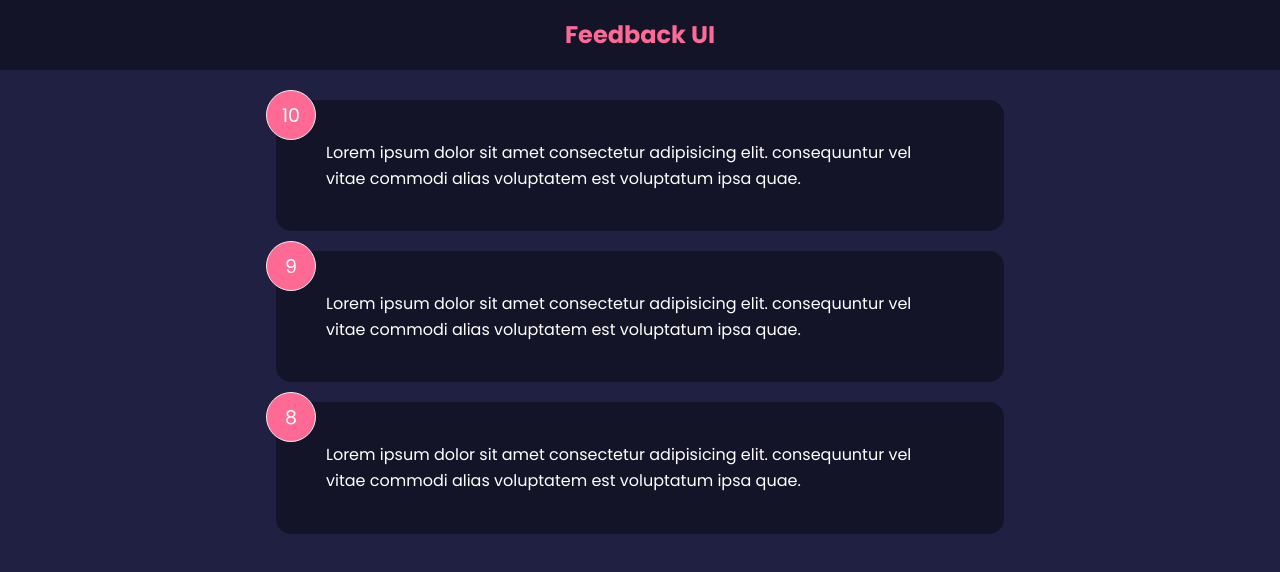
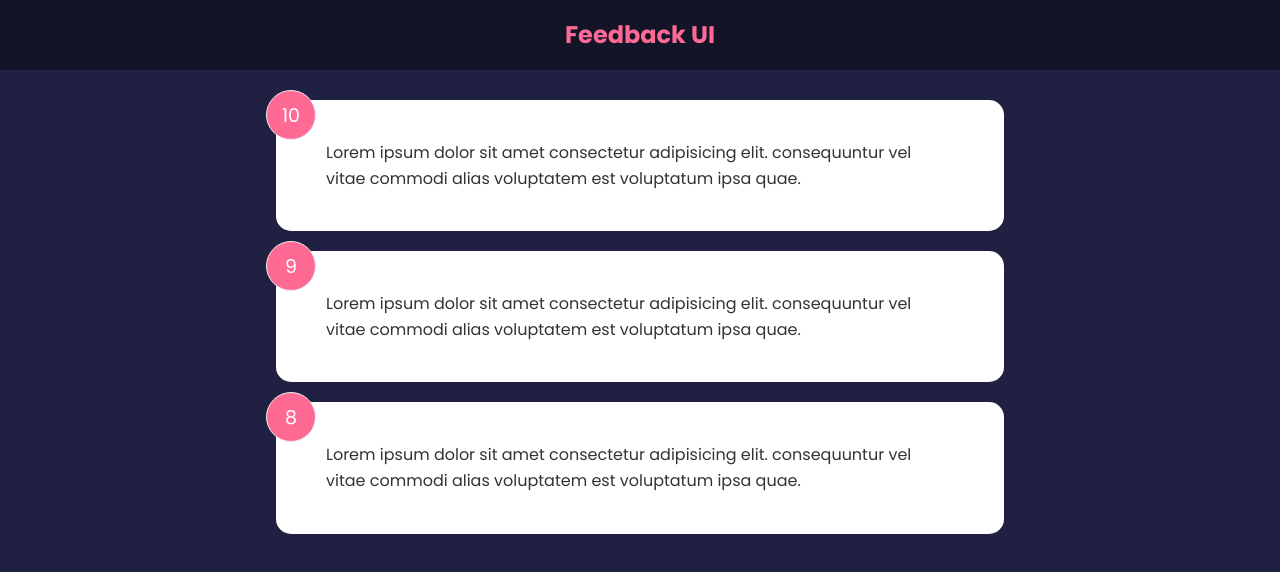
Before and after one commit to babathegreat/feedback-app, a React (Create React App) app: page / in a window 1280 px wide. Shown: the top 572 px of the page. Built offline with nearby package versions, Linux system fonts and the light colour scheme.

Commit message:
Updated proptypes

```diff
--- a/src/components/FeedbackItem.jsx
+++ b/src/components/FeedbackItem.jsx
@@ -2,6 +2,7 @@
 
 //Use short cut rfce to bring scaffolding in
 import React from 'react'
+import PropTypes from 'prop-types'
 
 //Hooks begin with ..use..
 //later after we make FeedbackData.jsx - don't need to hardocde this data anymore so
@@ -52,7 +53,8 @@ function FeedbackItem({item}) {
     //<div className='card'>
 
     //Add reverse attribute so can have black background instead of white
-    <Card reverse = {true}>
+    // <Card reverse = {true}> can define here or set in props of card.jsx
+    <Card>
 
         <div className='num-display'>{item.rating}</div>
         <div className='text-display'>{item.text}</div>
@@ -64,4 +66,8 @@ function FeedbackItem({item}) {
   )
 }
 
+FeedbackItem.propTypes = {
+    item: PropTypes.object.isRequired,
+}
+
 export default FeedbackItem
```
